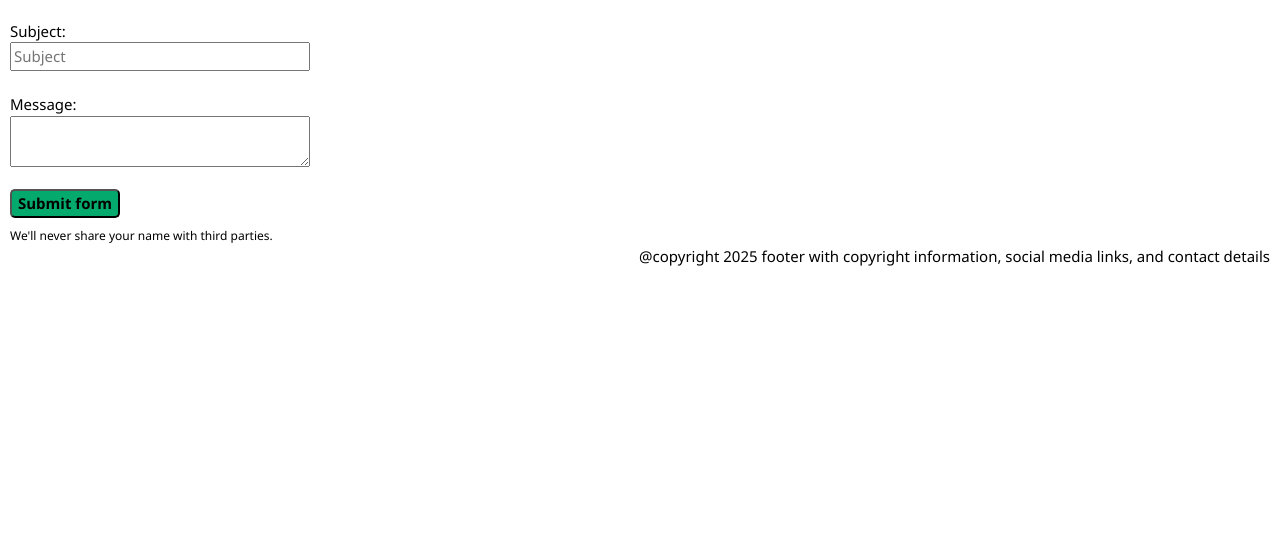
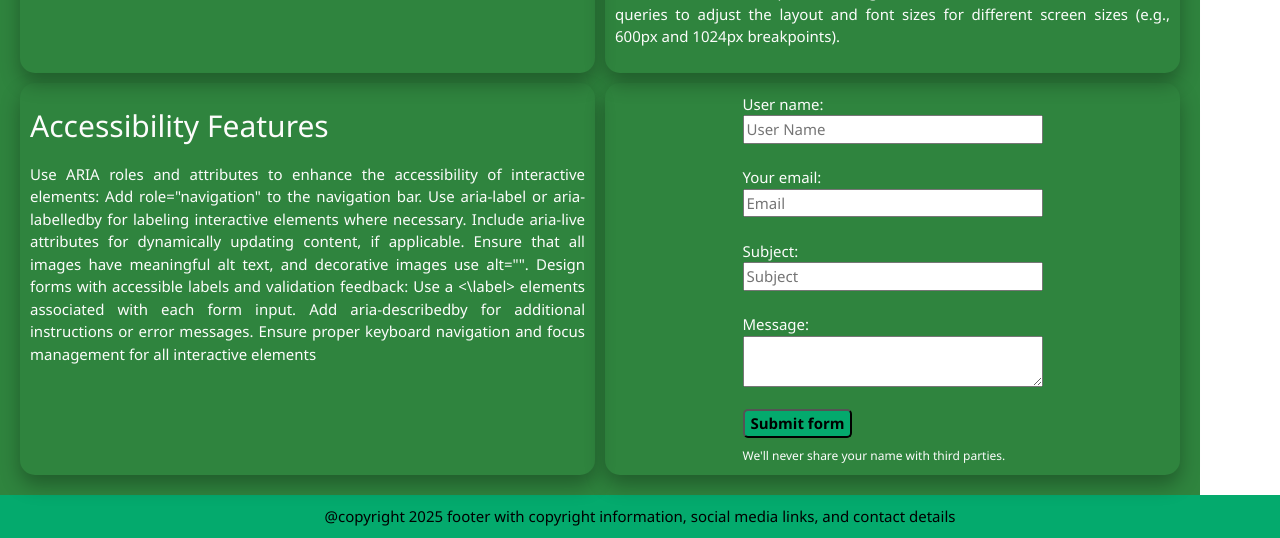
Before and after one commit to Eduart80/HTML_CSS_JS, a plain HTML site: page SBA 2 - Building a Responsive and Accessible Web Page/sba2.html in a window 1280 px wide. Shown: the part 620-1158 px from the top of the page. Before the commit the page ends 888 px from the top, so only its background shows below. Drawn offline with nearby package versions, Linux system fonts and the light colour scheme; files that its build step writes are made by us from their sources.

Commit message:
second update, add readme, update code

```diff
--- a/SBA 2 - Building a Responsive and Accessible Web Page/sba2.html
+++ b/SBA 2 - Building a Responsive and Accessible Web Page/sba2.html
@@ -5,7 +5,7 @@
     <meta name="viewport" content="width=device-width, initial-scale=1.0">
     <title>Document</title>
     <link rel="stylesheet" href="https://www.w3schools.com/w3css/5/w3.css">
-    <link rel="stylesheet" href="./css/sbaStyle.css"/>
+    <link rel="stylesheet" href="./sbaStyle.css"/>
 </head>
 <body>
         <div class="topNav" id="myTopNav" role="navigation" aria-label="NavigationBar">
@@ -19,7 +19,7 @@
     <header>
         <div class="hero-container">
             <h1 class="centerText">Trust Accessible Design team</h1>
-            <image src="./images/lakeView.png" alt="hero-image" style="width: 100%;"/>
+            <image src="./lakeView.png" alt="hero-image" style="width: 100%;"/>
         </div>
     </header>
     <div class="container">
@@ -27,7 +27,7 @@
         <main>
             <h2>Semantic HTML Structure</h2>
             <p>Use semantic HTML elements (<\header>, <\main>, <\section>, <\article>, <\footer>, etc.) to create a clear and meaningful structure.
-        Ensure that all content is organized hierarchically using proper headings (<\h1>, <\h2>, etc.).</p>
+            Ensure that all content is organized hierarchically using proper headings (<\h1>, <\h2>, etc.).</p>
         </main>
         </div>
         <div class="box" id="section">
@@ -56,15 +56,15 @@
         <div class="box" id="formBox">
             <div class="formTest">
                 <form class="form" aria-label="Form feedback">
-                    <label for="username">User name: </label>
+                    <label for="userName" tabindex="0">User name: </label>
                     <input type="text" id="username" aria-labelledby="User name"  placeholder="User Name" required><br>
-                    <label for="email">Your email: </label>
+                    <label for="email" tabindex="0">Your email: </label>
                     <input type="text" id="email" aria-labelledby="Email"  placeholder="Email" required><br>
-                    <label for="subject">Subject: </label>
+                    <label for="subject" tabindex="0">Subject: </label>
                     <input type="text" id="subject" aria-labelledby="Subject"  placeholder="Subject" required><br>
-                    <label for="message">Message: </label>
+                    <label for="message" tabindex="0">Message: </label>
                     <textarea type="text" id="message" aria-label="message" required></textarea><br>
-                    <button type="button" aria-label="Submit Form">Submit form</button><br>
+                    <button type="submit" aria-label="Submit Form">Submit form</button><br>
                     <small id="userHelp">We'll never share your name with third parties.</small>
                 </form>
             </div>
--- a/SBA 2 - Building a Responsive and Accessible Web Page/sbaStyle.css
+++ b/SBA 2 - Building a Responsive and Accessible Web Page/sbaStyle.css
@@ -7,6 +7,10 @@ body{
     top: 0;
     position: relative;
     text-align: center;
+}
+input:focus, textarea:focus{
+    background-color: rgb(204, 236, 248);
+    color: #333333;
 }
 .centerText{
     position: absolute;
@@ -18,13 +22,26 @@ body{
     font-weight: 600;
 }
 .container{
-margin: 0 10px;
-text-align: justify;
+    background-color: #2f843e;
+    display: grid;
+    text-align: justify;display: grid;
+    grid-template-columns: repeat(2, 1fr);
+    gap: 10px;
+    grid-template-rows: auto auto;
+    max-width: 1200px;
+    padding: 20px;
 }
-footer{
-    text-align: right;
-    padding-right: 10px;
+
+.box{
+    color: rgb(252, 252, 251);
+    box-shadow: 0 10px 20px rgba(0, 0, 0, 0.3);
+    display: flex;
+    flex-direction: column;
+    align-items: center;
+    padding: 10px;
+    border-radius: 15px;
 }
+
 .row::after{
    content: "";
   display: table;
@@ -119,6 +136,12 @@ button{
     font-weight: 700;
 }
 
+footer{
+  background-color: #04AA6D;
+    text-align: center;
+    padding: 10px 10px;
+}
+
 @media screen and (max-width: 700px) {
   .topNav a:not(:first-child), .dropdown .dropbtn {
     display: none;
@@ -131,9 +154,15 @@ button{
     width: 100%;
   }
 
+}
+@media (max-width: 800px) {
+
+   .container{
+    display: flex;
+   flex-direction: column;
+}
 
 }
-
 @media screen and (max-width: 700px) {
   .topNav.responsive {position: relative;}
   .topNav.responsive .icon {
```
Also changed, not shown: SBA 2 - Building a Responsive and Accessible Web Page/Readme.md (added), SBA 2 - Building a Responsive and Accessible Web Page/lakeView.png (added).
